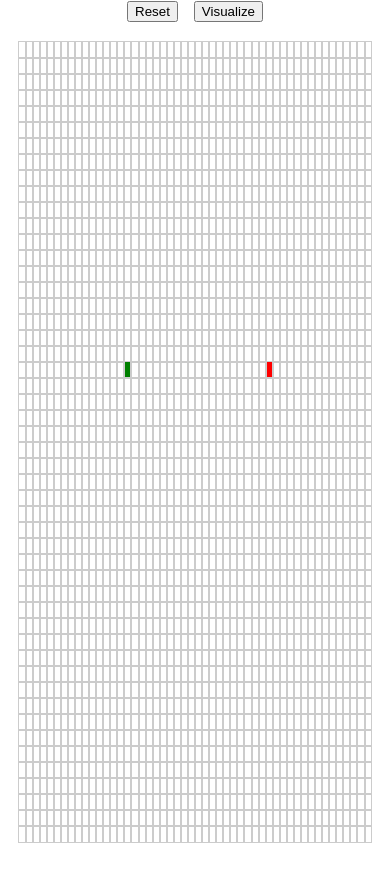
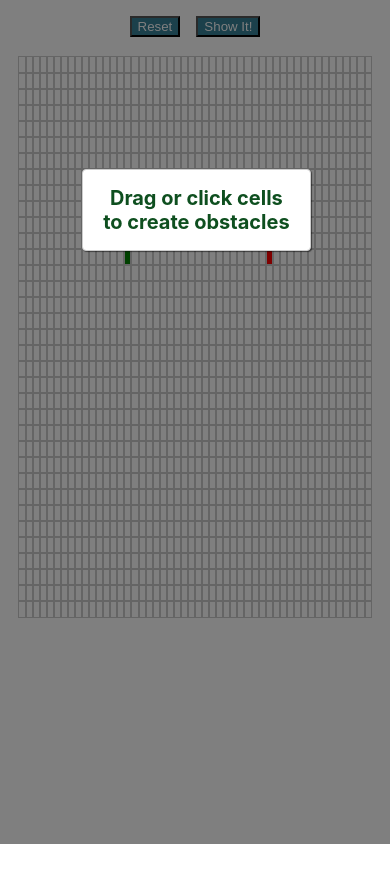
Before and after one commit to gslarsen/algo-animate, a React (Create React App) app: page / in a window 390 px wide. Shown: the top 882 px of the page. Built offline with nearby package versions, Linux system fonts and the light colour scheme.

Commit message:
add modal and some styles

```diff
--- a/src/Algovisuals/Algovisuals.css
+++ b/src/Algovisuals/Algovisuals.css
@@ -12,6 +12,84 @@
   margin-right: 1rem;
 }
 
+button {
+  margin-top: 1rem;
+  background-color: #368198;
+  color: white;
+  font-weight: 500;
+}
+
+button:hover,
+button:active,
+button:focus {
+  cursor: pointer;
+  background-color: #0e4f1f;
+  outline: none;
+  font-weight: bold;
+}
+
+.backdrop {
+  position: fixed;
+  top: 0;
+  /* display: none; */
+  z-index: 100;
+  width: 100vw;
+  height: 100vh;
+  background: rgba(0, 0, 0, 0.5);
+}
+
+.modal {
+  position: fixed;
+  /* display: none; */
+  z-index: 200;
+  top: 20%;
+  left: 35%;
+  width: 25%;
+  background: white;
+  padding: 1rem;
+  border: 1px solid #ccc;
+  border-radius: .25rem;
+  box-shadow: 1px 1px 1px rgba(0, 0, 0, 0.5);
+}
+
+.modal__title {
+  text-align: center;
+  margin: 0 0 0 0;
+  color: #0e4f1f;
+}
+
+.modal__actions {
+  text-align: center;
+}
+
+.modal__action {
+  border: 1px solid #0e4f1f;
+  background: #0e4f1f;
+  text-decoration: none;
+  color: white;
+  font: inherit;
+  padding: 0.5rem 1rem;
+  cursor: pointer;
+}
+
+.modal__action:hover,
+.modal__action:active {
+  background: #2ddf5c;
+  border-color: #2ddf5c;
+}
+
+.modal__action--negative {
+  background: red;
+  border-color: red;
+}
+
+.modal__action--negative:hover,
+.modal__action--negative:active {
+  background: #ff5454;
+  border-color: #ff5454;
+}
+
+
 @media (max-width: 400px) {
   .grid {
     margin-top: 1rem;
@@ -24,3 +102,15 @@
     margin-top: .5rem;
   }
 }
+
+@media (max-width: 30rem) {
+  .modal {
+    width: 50%;
+    left: 21%;
+  }
+
+  .modal__title {
+    font-size: 1.25rem;
+    margin-bottom: 0;
+  }
+}
--- a/src/Algovisuals/Algovisuals.js
+++ b/src/Algovisuals/Algovisuals.js
@@ -5,12 +5,12 @@ import Node from "./Node/Node";
 import { dijkstra, getNodesInShortestPathOrder } from "../algorithms/dijkstra";
 
 const ANIMATION_TIME = 3;
-const START_NODE_ROW = 20; // 20
+const START_NODE_ROW = 12; // 20
 const START_NODE_COL = 15; // 15
-const FINISH_NODE_ROW = 20; // 20
+const FINISH_NODE_ROW = 12; // 20
 const FINISH_NODE_COL = 35; // 35
 const NUMBER_OF_COLUMNS = 50;
-const NUMBER_OF_ROWS = 50;
+const NUMBER_OF_ROWS = 35;
 
 class Algovisuals extends Component {
   constructor() {
@@ -32,7 +32,6 @@ class Algovisuals extends Component {
   }
 
   handleMouseEnter(row, col) {
-
     if (!this.state.mouseIsPressed) return;
     const newGrid = getNewGridWithWallToggled(this.state.grid, row, col);
     this.setState({ grid: newGrid });
@@ -40,14 +39,18 @@ class Algovisuals extends Component {
 
   handleMouseUp = () => {
     this.setState({ mouseIsPressed: false });
-  }
+  };
 
   handleResetBoard() {
     const visitedNodes = document.querySelectorAll(".node-visited");
     const pathNodes = document.querySelectorAll(".node-shortest-path");
     const wallNodes = document.querySelectorAll(".node-wall");
-    const nodeStart = document.querySelector(`#node-${START_NODE_ROW}-${START_NODE_COL}`);
-    const nodeFinish = document.querySelector(`#node-${FINISH_NODE_ROW}-${FINISH_NODE_COL}`);
+    const nodeStart = document.querySelector(
+      `#node-${START_NODE_ROW}-${START_NODE_COL}`
+    );
+    const nodeFinish = document.querySelector(
+      `#node-${FINISH_NODE_ROW}-${FINISH_NODE_COL}`
+    );
 
     [].forEach.call(pathNodes, function (el) {
       el.className = "node";
@@ -62,7 +65,7 @@ class Algovisuals extends Component {
     });
     nodeStart.className = "node node-start";
     nodeFinish.className = "node node-finish";
-    this.setState({grid: getInitialGrid(), mouseIsPressed: false});
+    this.setState({ grid: getInitialGrid(), mouseIsPressed: false });
   }
 
   animateDijkstra(visitedNodesInOrder, nodesInShortestPathOrder) {
@@ -100,15 +103,24 @@ class Algovisuals extends Component {
     this.animateDijkstra(visitedNodesInOrder, nodesInShortestPathOrder);
   }
 
+  toggleModal() {
+   document.querySelector(".backdrop").style.display="none";
+   document.querySelector(".modal").style.display="none";
+  }
+
   render() {
     const { grid, mouseIsPressed } = this.state;
 
     return (
       <div>
+        <div className="backdrop" onClick={() => this.toggleModal()}></div>
+        <div className="modal" onClick={() => this.toggleModal()}>
+          <h3 className="modal__title">Drag or click cells to create obstacles</h3>
+        </div>
         <button id="reset" onClick={() => this.handleResetBoard()}>
           Reset
         </button>
-        <button onClick={() => this.visualizeDijkstra()}>Visualize</button>
+        <button onClick={() => this.visualizeDijkstra()}>Show It!</button>
         <div className="grid">
           {grid.map((row, rowIdx) => {
             return (
```
